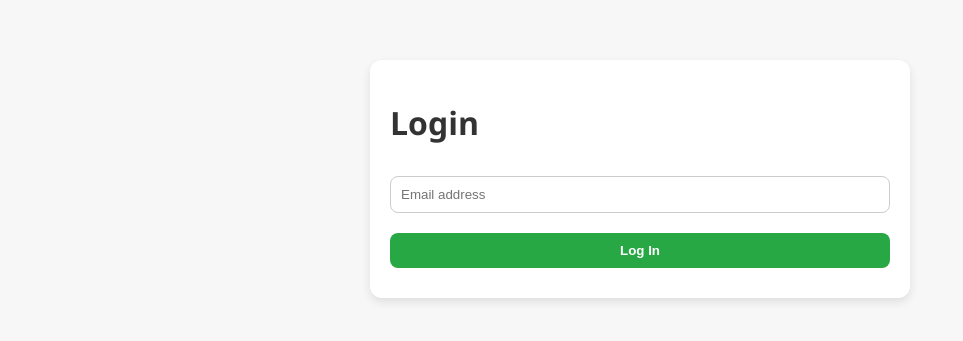
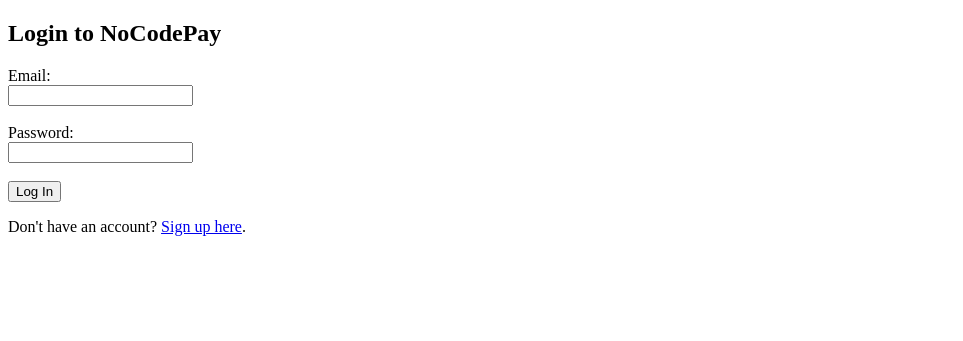
Before and after one commit to CODEREaDer24/Stripebridge, a Flask app: page /login in a window 1280 px wide. Shown: the top 341 px of the page, without its empty margins (0-963 px from the left). Run offline with Flask 3, Linux system fonts and the light colour scheme.

Commit message:
Update login.html

```diff
--- a/templates/login.html
+++ b/templates/login.html
@@ -1,29 +1,21 @@
 <!DOCTYPE html>
 <html lang="en">
 <head>
-  <meta charset="UTF-8" />
-  <meta name="viewport" content="width=device-width, initial-scale=1.0"/>
-  <title>Login – NoCodePay</title>
-  <link rel="stylesheet" href="/static/style.css">
+  <meta charset="UTF-8">
+  <title>NoCodePay – Login</title>
+  <meta name="viewport" content="width=device-width, initial-scale=1.0">
 </head>
 <body>
-  <div class="login-container">
-    <h1>Login</h1>
+  <h2>Login to NoCodePay</h2>
+  <form action="/login" method="post">
+    <label>Email:</label><br>
+    <input type="email" name="email" required><br><br>
 
-    {% with messages = get_flashed_messages(with_categories=true) %}
-      {% if messages %}
-        <ul class="flash">
-          {% for category, message in messages %}
-            <li class="{{ category }}">{{ message }}</li>
-          {% endfor %}
-        </ul>
-      {% endif %}
-    {% endwith %}
+    <label>Password:</label><br>
+    <input type="password" name="password" required><br><br>
 
-    <form method="POST">
-      <input type="email" name="email" placeholder="Email address" required />
-      <button type="submit">Log In</button>
-    </form>
-  </div>
+    <button type="submit">Log In</button>
+  </form>
+  <p>Don't have an account? <a href="/signup">Sign up here</a>.</p>
 </body>
 </html>
```
